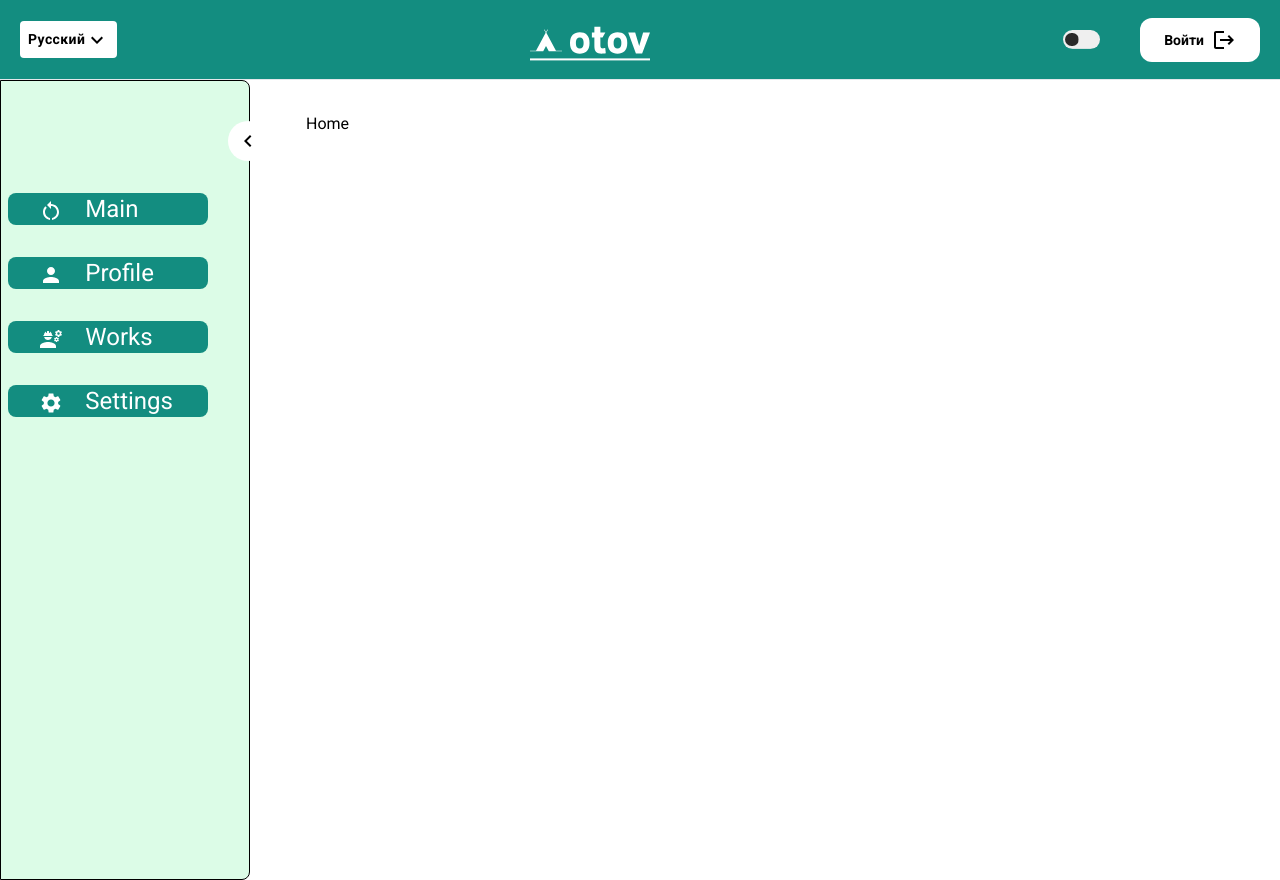
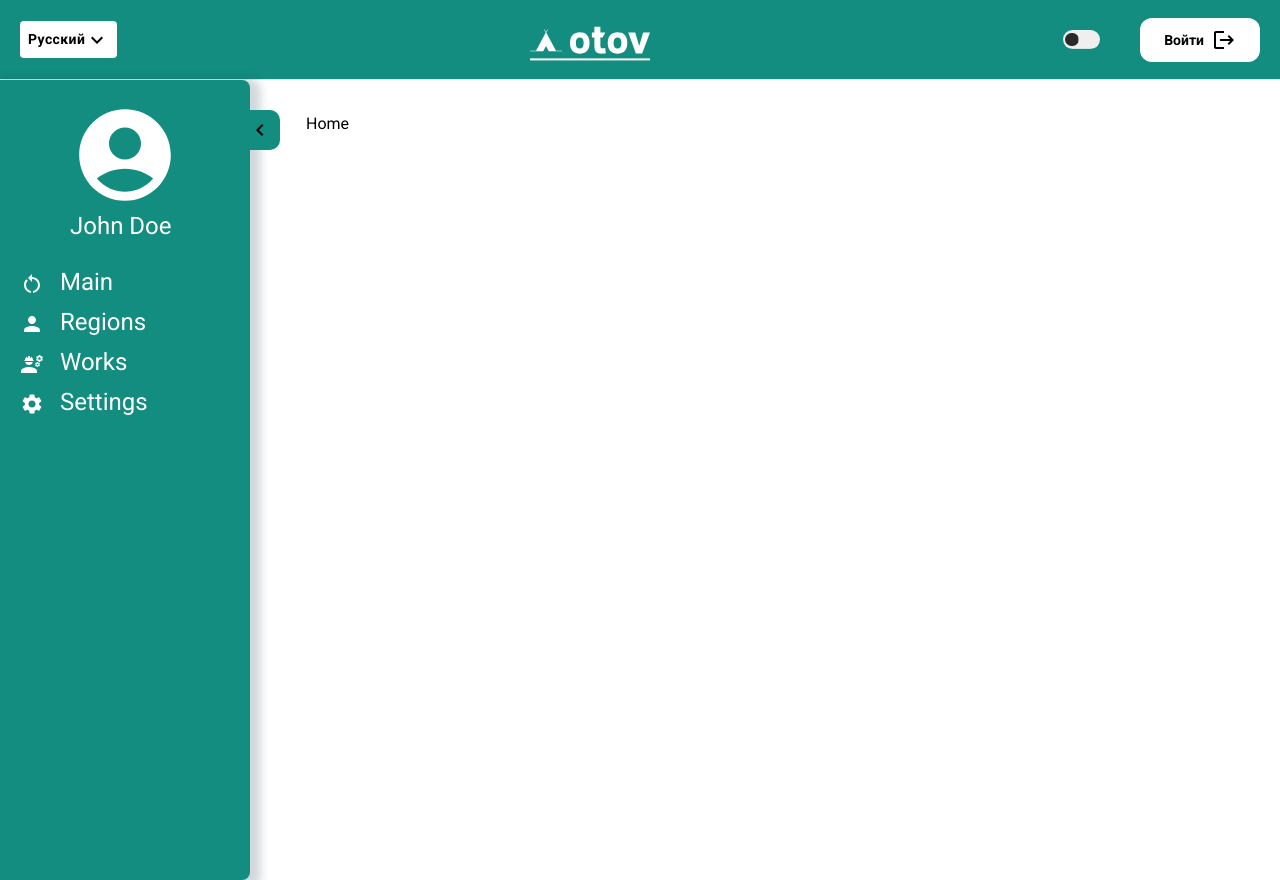
Before and after one commit to OTOV-Group/otov, a React (Create React App) app: page / in a window 1280 px wide. Built offline with nearby package versions, Linux system fonts and the light colour scheme.

Commit message:
change sidebar component

```diff
--- a/package.json
+++ b/package.json
@@ -12,11 +12,13 @@
     "@testing-library/jest-dom": "^5.17.0",
     "@testing-library/react": "^13.4.0",
     "@testing-library/user-event": "^13.5.0",
+    "@types/axios": "^0.14.0",
     "@types/jest": "^27.5.2",
     "@types/leaflet": "^1.9.7",
     "@types/node": "^16.18.59",
     "@types/react": "^18.2.33",
     "@types/react-dom": "^18.2.14",
+    "axios": "^1.6.2",
     "react": "^18.2.0",
     "react-dom": "^18.2.0",
     "react-hot-toast": "^2.4.1",
--- a/src/ContextProvider/ContextProvider.tsx
+++ b/src/ContextProvider/ContextProvider.tsx
@@ -9,7 +9,7 @@ export enum AuthSteps {
     ShowLoginModal = 1,
     ShowRegisterModal = 2,
     ShowForgotModal = 3,
-
+    ShowVerifyModal = 4,
 }
 
 interface IState {
@@ -52,8 +52,9 @@ export const AppContext = createContext<IAppContext>(null!);
 const ContextProvider: React.FC<IContextProvider> = ({ children }) => {
     const [ state, setState ] = useState<IState>({
         isShowedAuthModal: AuthSteps.Closed,
-        shakeLoginModal: false
+        shakeLoginModal: false,
     });
+
 
 
     return (
--- a/src/Layout/Layout.tsx
+++ b/src/Layout/Layout.tsx
@@ -16,7 +16,6 @@ const Layout = () => {
       <Box display="flex" flexDirection="row" width="100%">
         <Sidebar />
         <Box flex="1" p={4}>
-          {/* Adjust padding and other styles as needed */}
           <Container>
             <Outlet />
           </Container>
--- a/src/components/Sidebar/Sidebar.tsx
+++ b/src/components/Sidebar/Sidebar.tsx
@@ -7,6 +7,7 @@ import EngineeringIcon from "@mui/icons-material/Engineering";
 import KeyboardArrowRightIcon from "@mui/icons-material/KeyboardArrowRight";
 import KeyboardArrowLeftIcon from '@mui/icons-material/KeyboardArrowLeft';
 import RestartAltIcon from '@mui/icons-material/RestartAlt';
+import AccountCircleIcon from '@mui/icons-material/AccountCircle';
 
 interface ILinks {
   icon: any;
@@ -29,7 +30,7 @@ const Sidebar: React.FC = () => {
     },
     {
       icon: <PersonIcon />,
-      text: "Profile",
+      text: "Regions",
       link: "/profile",
     },
     {
@@ -45,54 +46,79 @@ const Sidebar: React.FC = () => {
   ];
 
   return (
-    <Box>
       <Box
         style={{
-          width: state ? "250px" : "50px",
+            width: state ? "250px" : "0px",
             transition: "width 0.3s ease-in-out",
+            background: "#138d80",
+            boxShadow: "4px 4px 8px 7px rgba(34, 60, 80, 0.2)",
+            padding: state ? "20px 10px" : "0px"
         }}
-        border="1px solid #000"
-        className="flex flex-col h-screen rounded-r-lg py-10 px-[7px] bg-green-100 gap-y-8"
+        className="relative flex flex-col h-screen rounded-r-lg gap-y-6"
       >
         <span
           onClick={handleSidebar}
-          className="flex items-center justify-center"
+          className="flex items-center justify-center bg-green-100"
           style={{
-
-            background: "#fff",
-            position: "relative",
+            position: "absolute",
             zIndex: 20,
-            left: state ? "220px" : "21px",
-            width: state ? "40px" : "40px",
+            top: "30px",
+            right: state ? "-30px" : "-35px",
+            width: "40px",
             height: "40px",
-            borderRadius: "50%",
+              borderTopRightRadius: "10px",
+              borderBottomRightRadius: "10px",
             transition: "left 0.3s ease-in-out",
+              background: "#138d80",
           }}
         >
           {state ? <KeyboardArrowLeftIcon /> : <KeyboardArrowRightIcon />}
         </span>
-        {links.map(({ link, icon, text }) => (
           <Box
               style={{
-              width: state ? "200px" : "35px",
+                  transition: "width 0.3s ease-in-out",
+                  background: "#138d80",
+                  width: state ? "max-content" : "0px",
+              }}
+              className="rounded-lg text-white text-2xl overflow-hidden mx-auto"
+          >
+              <Link className="flex flex-col" to={"/"}>
+                  <span>
+                      <AccountCircleIcon style={{
+                          fontSize: "110px"
+                      }}/>
+                  </span>
+                  <p
+                      style={{
+                          display : state ? '' : 'none',
                           transition: "width 0.3s ease-in-out",
                           background: "#138d80",
                       }}
-            className="rounded-lg text-white text-2xl overflow-hidden"
+                  >John Doe</p>
+              </Link>
+          </Box>
+          <nav className="flex flex-col gap-y-2">
+            {links.map(({ link, icon, text }) => (
+                <Link
+                    to={link}
+                    style={{
+                        width: state ? "100%" : "0px",
+                        transition: "width background-color 0.3s ease-in-out",
+                        background: "#138d80",
+                    }}
+                    className="flex gap-x-4 rounded-lg text-white text-2xl overflow-hidden sidebar__link"
                 >
-            <Link className="flex items-center justify-evenly !px-2" to={link}>
-              <span className="px-2">{icon}</span>
+                  <span className="w">{icon}</span>
                   <p
                    style={{
                        display : state ? '' : 'none',
-              width: state ? "100px" : "0px",
+                       width: state ? "max-content" : "0px",
                        transition: "width 0.3s ease-in-out",
-              background: "#138d80",
-            }} >{text}</p>
+                   }}
+                  >{text}</p>
                 </Link>
-          </Box>
             ))}
-      </Box>
+          </nav>
       </Box>
   );
 };
--- /dev/null
+++ b/src/components/VerifyModal/VerifyAuthModal.tsx
@@ -0,0 +1,80 @@
+import React, {useContext, useState} from 'react';
+import HorizontalShake from "../HorizontalShake/HorizontalShake";
+import CloseIcon from "@mui/icons-material/Close";
+import $host from "../../http";
+import {AppContext, AuthSteps, changeStateAuthModals} from "../../ContextProvider/ContextProvider";
+import {toastError} from "../Toast/toast";
+
+interface IVerifyAuthModal {
+    phone: string;
+}
+const VerifyAuthModal: React.FC<IVerifyAuthModal> = ({ phone }) => {
+    const { appState, setAppState } = useContext(AppContext);
+    const [optCode, setOptCode] = useState<string>("");
+
+    const handleChange = (e: React.ChangeEvent<HTMLInputElement>) => {
+        setOptCode(e.target.value);
+    }
+
+    const handleSubmit = async (e: React.FormEvent) => {
+        e.preventDefault();
+        try {
+            const data = await $host.post("/users/verify-register", {
+                phone_number: phone,
+                opt_code: optCode
+            });
+            console.log(data.data);
+        } catch (e) {
+            if(e instanceof Error) {
+                toastError((e as any).response.data.message);
+            }
+            console.log(e);
+        }
+    }
+
+    const closeModal = () => {
+        setAppState(changeStateAuthModals(AuthSteps.Closed));
+    }
+
+    const changeModal = () => {
+        setAppState(changeStateAuthModals(AuthSteps.ShowRegisterModal));
+    }
+
+    return (
+        <div className="flex flex-col modal items-center absolute justify-center w-full h-screen px-6 py-8 mx-auto md:h-screen lg:py-0">
+            <div className="w-full rounded-lg shadow fixed z-30 opacity-1 md:mt-0 sm:max-w-md xl:p-0">
+                <HorizontalShake className="bg-[#138d80] rounded-lg dark:border-gray-700">
+                    <div className="p-6 space-y-4 md:space-y-6 sm:p-8">
+                        <div className="flex items-center justify-between">
+                            <h1 className="text-xl font-bold leading-tight tracking-tight text-gray-900 md:text-2xl dark:text-white">
+                                SMS orqali yuborilgan kodni kiriting
+                            </h1>
+                            <CloseIcon style={{fill: "#fff"}} onClick={closeModal} className="cursor-pointer"/>
+                        </div>
+                        <form className="space-y-4 md:space-y-6" action="#" onSubmit={handleSubmit}>
+                            <div>
+                                <label htmlFor="code" className="block mb-2 text-sm font-medium text-gray-900 dark:text-white">Ismingiz kiriting</label>
+                                <input
+                                    value={optCode}
+                                    onChange={handleChange}
+                                    type="number"
+                                    name="code"
+                                    id="code"
+                                    className="bg-gray-50 border border-gray-300 text-gray-900 sm:text-sm rounded-lg focus:ring-primary-600 focus:border-primary-600 block w-full p-2.5 dark:border-gray-600 dark:placeholder-gray-400  dark:focus:ring-blue-500 dark:focus:border-blue-500"
+                                    placeholder="000000"
+                                    required
+                                />
+                            </div>
+                            <button type="submit" className="w-full border-2 border-white text-white bg-primary-600 hover:bg-primary-700 focus:ring-4 focus:outline-none focus:ring-primary-300 font-medium rounded-lg text-sm px-5 py-2.5 text-center dark:bg-primary-600 dark:hover-bg-primary-700 dark:focus:ring-primary-800">Jo'natish</button>
+                            <p className="text-sm flex items-center justify-around font-light text-white">
+                                <button onClick={changeModal} className="font-medium border-2 worn border-white p-2 rounded-lg text-primary-600 hover:underline  dark:text-primary-500">Orqaga qaytish</button>
+                            </p>
+                        </form>
+                    </div>
+                </HorizontalShake>
+            </div>
+        </div>
+    );
+};
+
+export default VerifyAuthModal;
--- /dev/null
+++ b/src/http/index.ts
@@ -0,0 +1,35 @@
+import axios from "axios";
+
+export const API_URL = "http://localhost:8080/api/v1/";
+
+const $host = axios.create({
+    baseURL: API_URL,
+});
+
+$host.interceptors.request.use((config) => {
+    const token = localStorage.getItem("accessToken");
+    if(!token) { return config; }
+    config.headers.Authorization = `Bearer ${token}`;
+    return config;
+});
+
+$host.interceptors.response.use((config) => {
+    return config;
+}, async (error) => {
+    const originalRequest = error.config;
+    if(error.response.status === 401 && error.config && !error.config._isRetry) {
+        originalRequest._isRetry = true;
+        try {
+            const response = await $host.post("/users/refresh/");
+            localStorage.setItem('accessToken', response.data.accessToken);
+            return $host.request(originalRequest);
+        } catch (error) {
+            localStorage.removeItem("accessToken");
+            console.error(error);
+            return Promise.reject(error);
+        }
+    }
+    return Promise.reject(error);
+});
+
+export default $host;
--- a/src/index.css
+++ b/src/index.css
@@ -20,8 +20,12 @@ body {
     background: #EAEDF0;
 }
 
-.shake-horizontal {
-    animation: horizontal-shaking .4s ease-in-out;
+.sidebar__link {
+    padding: 0 10px;
+}
+
+.sidebar__link:hover {
+    background-color: rgba(0, 0, 0, 0.3) !important;
 }
 
 @keyframes horizontal-shaking {
```
Also changed, not shown: src/components/LoginModal/LoginModal.tsx (+52 -28 lines), src/components/RegisterModal/RegisterModal.tsx (+68 -13 lines), 2 other files (tests, documents, lock files or other folders). Lines whose indentation alone changed are shown as unchanged.
